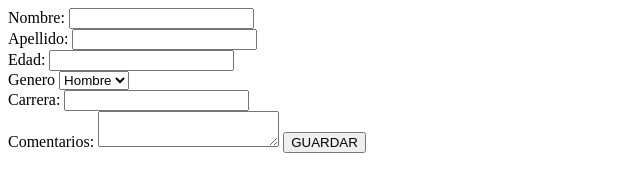
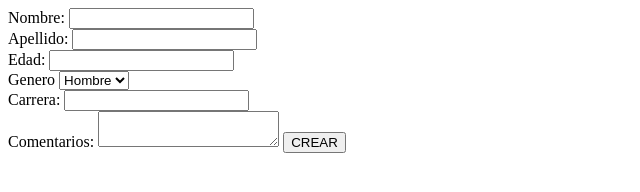
Before and after one commit to emxmax/certus-frontend, a plain HTML site: page index.html in a window 1280 px wide. Shown: the full height of the page, 0-640 px from the left. Drawn offline with Linux system fonts and the light colour scheme.

Commit message:
update text button

```diff
--- a/index.html
+++ b/index.html
@@ -23,7 +23,7 @@
             <input type="text" name="carrera" id="carrera"><br>
             <label for="comentarios">Comentarios:</label>
             <textarea name="comentarios" id="comentarios"></textarea>
-            <button>GUARDAR</button>
+            <button>CREAR</button>
         </form>
     </body>
 </html>
```
